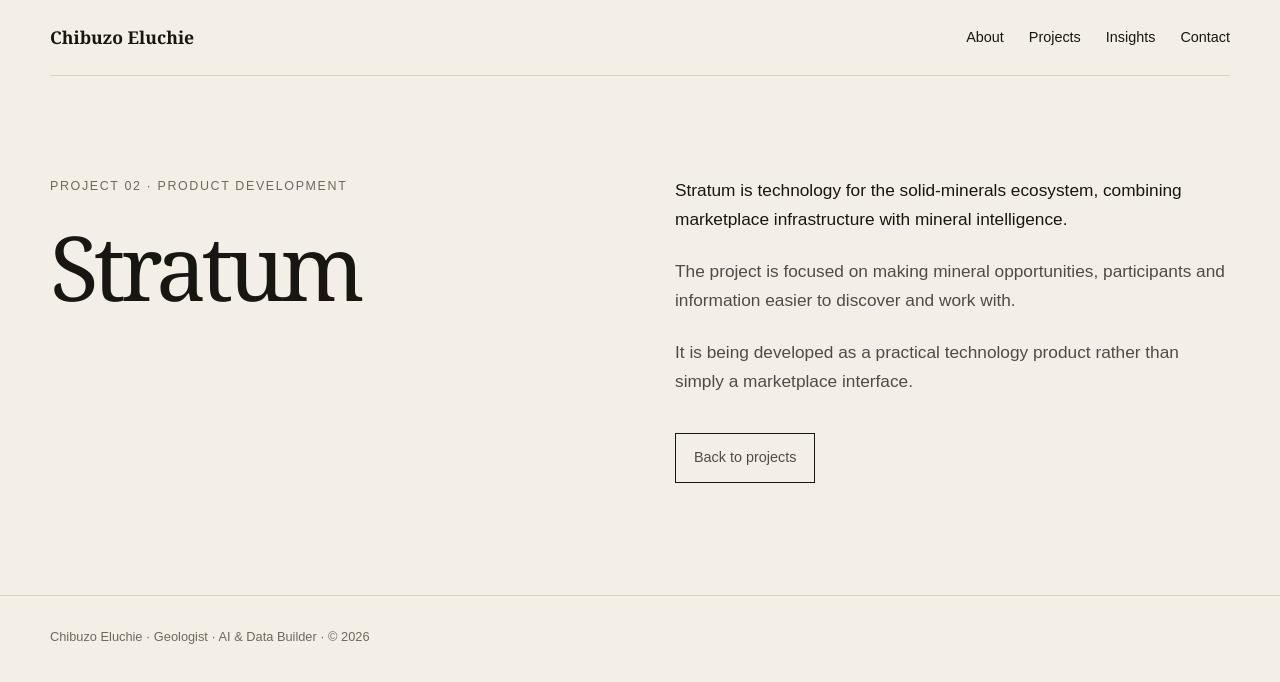
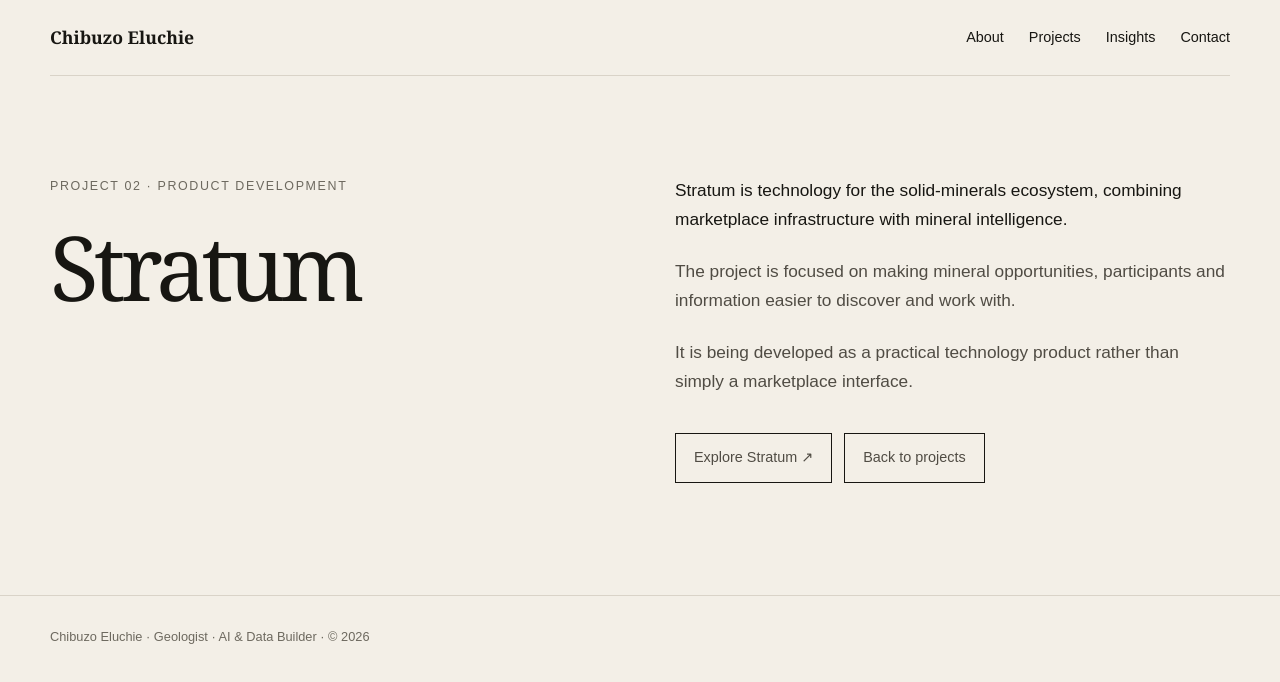
Before and after one commit to eluchiejustice-tech/sb1-gsxehyek, a Next.js app: page /projects/stratum in a window 1280 px wide. Shown: the top 682 px of the page. Built offline with nearby package versions, Linux system fonts and the light colour scheme.

Commit message:
Add Explore Stratum link

```diff
--- a/app/projects/stratum/page.jsx
+++ b/app/projects/stratum/page.jsx
@@ -5,5 +5,5 @@ import SiteFooter from "../../components/SiteFooter";
 export const metadata={title:"Stratum",description:"Stratum is a solid-minerals marketplace and mineral intelligence project by Chibuzo Eluchie."};
 
 export default function Stratum(){
-  return <main className="inner-page"><SiteHeader/><section className="section"><div className="container split"><div><p className="eyebrow">Project 02 · Product development</p><h1 className="page-title">Stratum</h1></div><div className="prose"><p>Stratum is technology for the solid-minerals ecosystem, combining marketplace infrastructure with mineral intelligence.</p><p>The project is focused on making mineral opportunities, participants and information easier to discover and work with.</p><p>It is being developed as a practical technology product rather than simply a marketplace interface.</p><div className="actions"><Link className="button" href="/projects">Back to projects</Link></div></div></div></section><SiteFooter/></main>
+  return <main className="inner-page"><SiteHeader/><section className="section"><div className="container split"><div><p className="eyebrow">Project 02 · Product development</p><h1 className="page-title">Stratum</h1></div><div className="prose"><p>Stratum is technology for the solid-minerals ecosystem, combining marketplace infrastructure with mineral intelligence.</p><p>The project is focused on making mineral opportunities, participants and information easier to discover and work with.</p><p>It is being developed as a practical technology product rather than simply a marketplace interface.</p><div className="actions"><a className="button" href="https://stratum-app-nrdl.vercel.app" target="_blank" rel="noopener noreferrer">Explore Stratum ↗</a><Link className="button" href="/projects">Back to projects</Link></div></div></div></section><SiteFooter/></main>
 }
```
